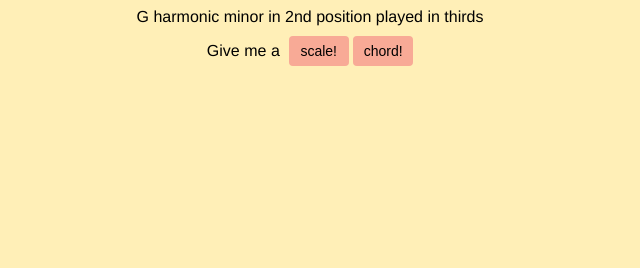
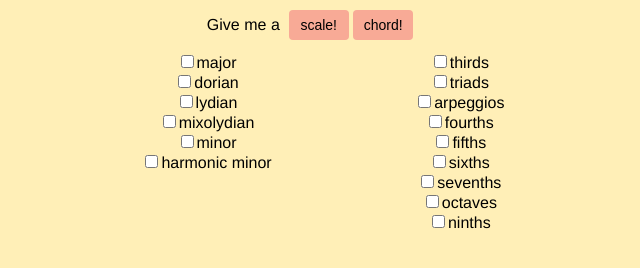
Before and after one commit to stevegutz/conductor, a plain HTML site: page index.html in a window 1280 px wide. Both pictures are taken after a click on the button "scale!". Shown: the whole page, without its empty margins (330-970 px from the left). Drawn offline with Linux system fonts and the light colour scheme.

Commit message:
Add checkboxes for selecting things

```diff
--- a/index.html
+++ b/index.html
@@ -27,13 +27,22 @@ button {
   font-size: 14px;
 }
 
+div.check {
+  display: none;
+}
+
+div.scale-input {
+  display: table-cell;
+}
+
 #btn-div {
   margin: 10px 0 12px 0;
 }
 
-#result-span {
-/*  border-radius: 4px;
-  background-color: #ABCDEF;*/
+#scale-check-div {
+  margin-left: auto;
+  margin-right: auto;
+  width: 40%;
 }
 </style>
 </head>
@@ -52,7 +61,41 @@ chord!
   </button>
 </div>
 
-<!-- TODO Checkboxes: scales, chords, custom? Save in cookie on click -->
+<div class="center check" id="scale-check-div">
+  <div style="display: table-row;">
+    <div class="scale-input">
+      <input type="checkbox" name="scale" value="major">major<br>
+      <input type="checkbox" name="scale" value="dorian">dorian<br>
+      <input type="checkbox" name="scale" value="lydian">lydian<br>
+      <input type="checkbox" name="scale" value="mixolydian">mixolydian<br>
+      <input type="checkbox" name="scale" value="minor">minor<br>
+      <input type="checkbox" name="scale" value="harmonic minor">harmonic minor
+    </div>
+    <div class="scale-input">
+      <input type="checkbox" name="pattern" value="thirds">thirds<br>
+      <input type="checkbox" name="pattern" value="triads">triads<br>
+      <input type="checkbox" name="pattern" value="arpeggios">arpeggios<br>
+      <input type="checkbox" name="pattern" value="fourths">fourths<br>
+      <input type="checkbox" name="pattern" value="fourths">fifths<br>
+      <input type="checkbox" name="pattern" value="fourths">sixths<br>
+      <input type="checkbox" name="pattern" value="fourths">sevenths<br>
+      <input type="checkbox" name="pattern" value="fourths">octaves<br>
+      <input type="checkbox" name="pattern" value="fourths">ninths
+    </div>
+  </div>
+</div>
+
+<div class="check" id="chord-check-div">
+  <form action="">
+    <input type="checkbox" name="chord" value="maj7">maj7<br>
+    <input type="checkbox" name="chord" value="7">7<br>
+    <input type="checkbox" name="chord" value="&ndash;7">&ndash;7<br>
+    <input type="checkbox" name="chord" value="&ndash;7&#9837;5">&ndash;7&#9837;5<br>
+  </form>
+</div>
+
+
+<!-- TODO Checkboxes: custom; Save in cookie on click -->
 <!-- TODO show checkboxes on click -->
 
 <script type="text/javascript">
@@ -60,11 +103,6 @@ chord!
     "C", "C&#9839;", "D", "E&#9837;",
     "E", "F", "F&#9839;", "G",
     "A&#9837;", "A", "B&#9837;", "B",
-  ];
-
-  var scales = [
-    "major", "dorian", "lydian", "mixolydian", "minor", "harmonic minor",
-    "altered", // "whole-tone", "diminished", "melodic minor",
   ];
 
   // In C (modes of the major scale)
@@ -83,12 +121,13 @@ chord!
     // "diminished" : [],
   };
 
-  // Sixths, sevenths, ninths, custom?
-  var scalePatterns = [ "thirds", "triads", "arpeggios" ];
+  function scale() {
+    showScaleBoxes();
+    var scales = getCheckedBoxes("scale");
+    if (scales.length == 0) {
+      return;
+    }
 
-  var chords = [ "maj7", "7", "&ndash;7", "&ndash;7&#9837;5" ];
-
-  function scale() {
     var res = "";
 
     var keyIndex = randomIndex(keys);
@@ -106,7 +145,10 @@ chord!
       res += " in " + appendSuffix(position) + " position";
     }
 
-    res += " played in " + randomElement(scalePatterns);
+    var patterns = getCheckedBoxes("pattern");
+    if (patterns.length > 0) {
+      res += " played in " + randomElement(patterns);
+    }
 
     // TODO Different spans for each element
     // TODO format results
@@ -114,10 +156,14 @@ chord!
   }
 
   function chord() {
+    showChordBoxes();
+    var chords = getCheckedBoxes("chord");
+    if (chords.length == 0) {
+      return;
+    }
     document.getElementById("result-span").innerHTML =
       randomElement(keys) + randomElement(chords)
   }
-
 
   function randomElement(array) {
     return  array[randomIndex(array)]
@@ -125,6 +171,18 @@ chord!
 
   function randomIndex(array) {
     return  Math.floor(Math.random() * array.length)
+  }
+
+  function getCheckedBoxes(name) {
+    var boxes = document.getElementsByName(name);
+    var checked = [];
+    for (var i = 0; i < boxes.length; i++) {
+      var b = boxes[i];
+      if (b.checked) {
+        checked.push(b.value);
+      }
+    }
+    return checked;
   }
 
   // For n in 0..20
@@ -137,12 +195,14 @@ chord!
     }
   }
 
-  function show(elementId) {
-    document.getElementById(elementId).style.display = ""
+  function showScaleBoxes() {
+    document.getElementById("chord-check-div").style.display = "none";
+    document.getElementById("scale-check-div").style.display = "table";
   }
 
-  function hide(elementId) {
-    document.getElementById(elementId).style.display = "display:none";
+  function showChordBoxes() {
+    document.getElementById("scale-check-div").style.display = "none";
+    document.getElementById("chord-check-div").style.display = "inline";
   }
 </script>
 </body>
```
Lines whose indentation alone changed are shown as unchanged.
